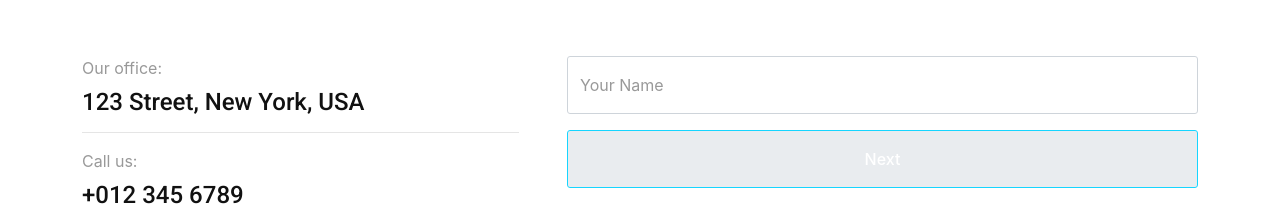
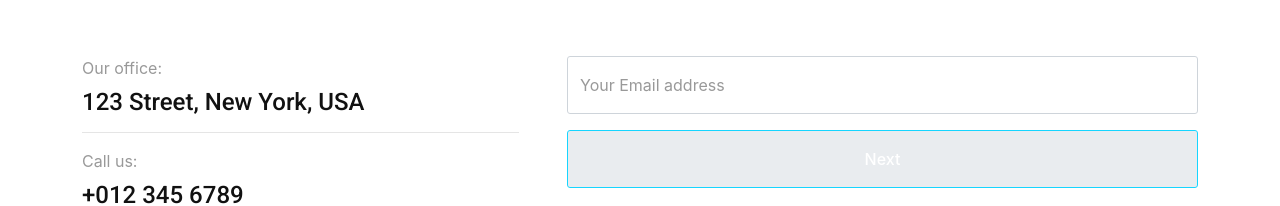
Before and after one commit to tkud04/hrm-project, a React (Create React App) app: page /login in a window 1280 px wide. Shown: the part 712-918 px from the top of the page. Built offline with nearby package versions, Linux system fonts and the light colour scheme.

Commit message:
added login pages and context

```diff
--- a/src/pages/Login.js
+++ b/src/pages/Login.js
@@ -3,8 +3,10 @@
 import GenericBanner from "../components/GenericBanner"
 import {ReactComponent as AppleLogo} from '../img/logos/apple.svg'
 import {ReactComponent as GoogleLogo} from '../img/logos/google.svg'
+import loadingImage from '../img/loading.gif'
 
 const Login = () => {
+const [loading,setLoading] = useState(false)
 const navigate = useNavigate()
 
 const loginWithApple = (e) => {
@@ -20,6 +22,7 @@
 const login = (e) => {
     e.preventDefault()
     console.log('logging in normally')
+    setLoading(true)
 }
 
     return (
@@ -63,13 +66,16 @@
                         <div className="row g-3">
                             <div className="col-md-12">
                                 <div className="form-floating">
-                                    <input type="text" className="form-control" id="name" placeholder="Your Name"/>
-                                    <label htmlFor="name">Your Name</label>
+                                    <input type="text" className="form-control" id="name" placeholder="Email "/>
+                                    <label htmlFor="name">Your Email address</label>
                                 </div>
                             </div>
 
                             <div className="col-12">
-                                <button className="btn btn-primary py-3 px-4 form-control" onClick={login}>Next</button>
+                                <button className="btn btn-primary py-3 px-4 form-control" style={{flexDirection: 'row'}} onClick={login}>
+                                    Next
+                                    {loading && (<img src={loadingImage} style={{width: 20, marginLeft: 5}}/>)}
+                                    </button>
                             </div>
 
                             <div className="col-md-12">
```
Also changed, not shown: src/img/loading.gif (added).
